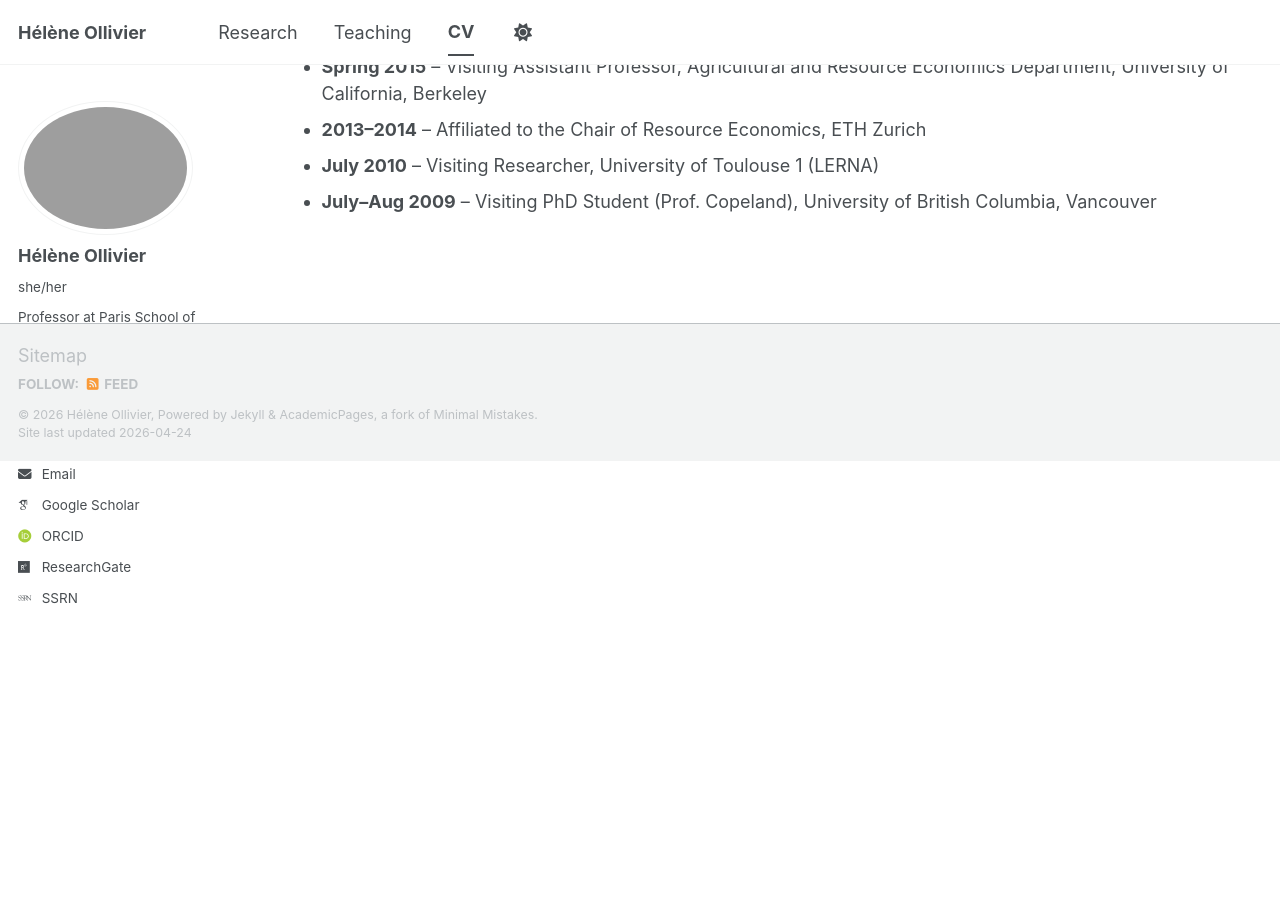
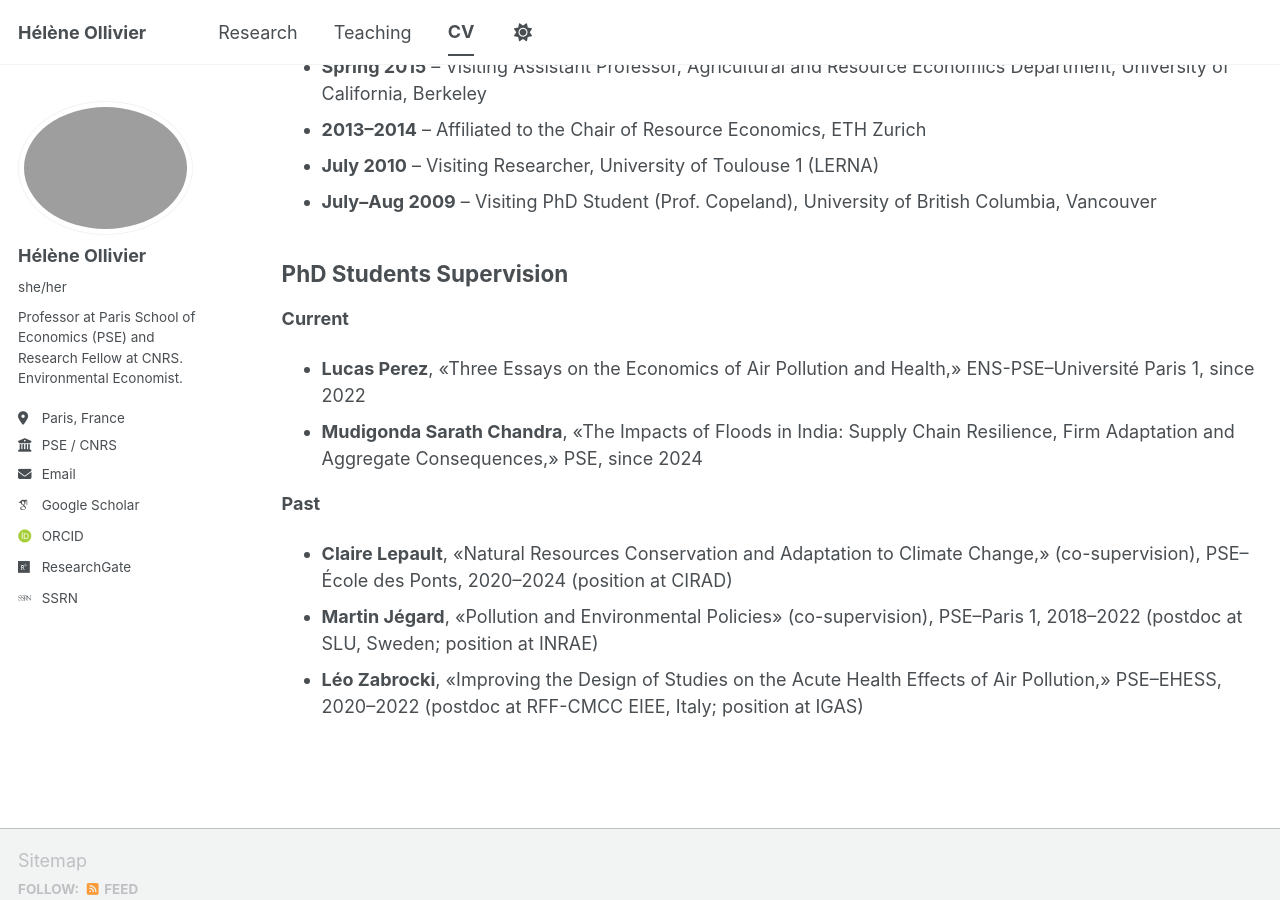
Before and after one commit to heleneollivier/heleneollivier.github.io, a Jekyll site: the page built from _pages/cv.md, in a window 1280 px wide and 900 px high, scrolled down 1020 px. Built offline with Jekyll 4.4.1, drawn with Linux system fonts in a browser that asks for light colours; some web fonts are replaced; a script bundle is joined from its source files by our own code; library files that are not in the unit come from our copies.

Commit message:
Add PhD Students Supervision section to CV

```diff
--- a/_pages/cv.md
+++ b/_pages/cv.md
@@ -41,3 +41,16 @@ redirect_from:
 - **2013–2014** – Affiliated to the Chair of Resource Economics, ETH Zurich
 - **July 2010** – Visiting Researcher, University of Toulouse 1 (LERNA)
 - **July–Aug 2009** – Visiting PhD Student (Prof. Copeland), University of British Columbia, Vancouver
+
+## PhD Students Supervision
+
+**Current**
+
+- **Lucas Perez**, «Three Essays on the Economics of Air Pollution and Health,» ENS-PSE–Université Paris 1, since 2022
+- **Mudigonda Sarath Chandra**, «The Impacts of Floods in India: Supply Chain Resilience, Firm Adaptation and Aggregate Consequences,» PSE, since 2024
+
+**Past**
+
+- **Claire Lepault**, «Natural Resources Conservation and Adaptation to Climate Change,» (co-supervision), PSE–École des Ponts, 2020–2024 (position at CIRAD)
+- **Martin Jégard**, «Pollution and Environmental Policies» (co-supervision), PSE–Paris 1, 2018–2022 (postdoc at SLU, Sweden; position at INRAE)
+- **Léo Zabrocki**, «Improving the Design of Studies on the Acute Health Effects of Air Pollution,» PSE–EHESS, 2020–2022 (postdoc at RFF-CMCC EIEE, Italy; position at IGAS)
```
